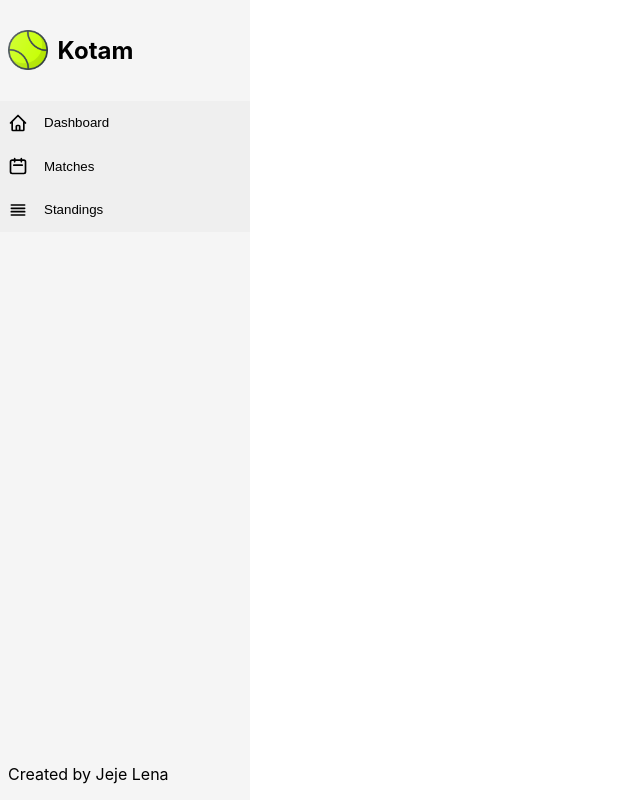
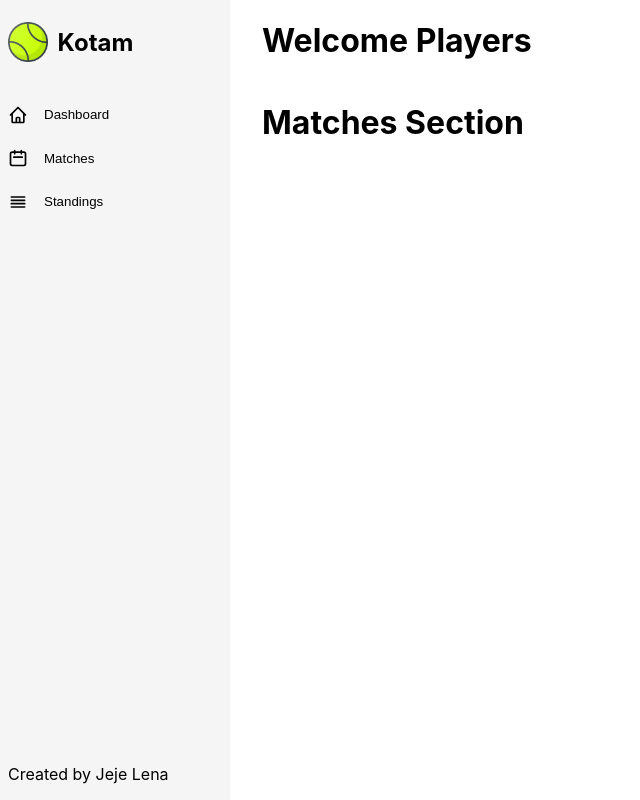
Before and after one commit to AimanFarhanMohdFaruk/kotam_frontend, a Next.js app: page / in a window 1280 px wide. Shown: the whole page, without its empty margins (0-640 px from the left). Built offline with nearby package versions, Linux system fonts and the light colour scheme.

Commit message:
styling center content

```diff
--- /dev/null
+++ b/components/Center/Center.js
@@ -0,0 +1,19 @@
+import styles from "./center.module.css"
+
+
+const Center = () => {
+  return (
+
+    <div className={styles.centerContainer}>
+        <h1>Welcome Players</h1>
+
+        <h1>Matches Section</h1>
+    </div>
+
+
+
+  )
+
+};
+
+export default Center;
--- /dev/null
+++ b/components/Center/center.module.css
@@ -0,0 +1,4 @@
+.centerContainer {
+    display: flex;
+    flex-direction: column;
+}
--- /dev/null
+++ b/components/Sidebar/Sidebar.js
@@ -0,0 +1,43 @@
+import styles from "./sidebar.module.css"
+import { CalendarIcon, HomeIcon, ViewListIcon } from "@heroicons/react/outline"
+import Image from 'next/image'
+import Link from 'next/link'
+
+const SideBar = () => {
+
+
+    return(
+        <>
+        <div className={styles.sideBar}>
+
+            <div className={styles.logoSection}>
+                <Image src="/tennis.png" alt="me" width="40" height="40"/>
+                <h2>Kotam</h2>
+            </div>
+
+            <nav className={styles.nav}>
+                    <button className={styles.navItem}>
+                        <HomeIcon className={styles.navItemImg}/>
+                        <p>Dashboard</p>
+                    </button>
+                    <button className={styles.navItem}>
+                        <CalendarIcon className={styles.navItemImg}/>
+                        <p>Matches</p>
+                    </button>
+                    <button className={styles.navItem}>
+                        <ViewListIcon className={styles.navItemImg}/>
+                        <p>Standings</p>
+                    </button>
+            </nav>
+
+            <div className={styles.sidebarFooter}>
+                <p>Created by Jeje Lena</p>
+            </div>
+
+        </div>
+        </>
+    )
+}
+
+
+export default SideBar;
--- /dev/null
+++ b/components/Sidebar/sidebar.module.css
@@ -0,0 +1,45 @@
+.sideBar{
+    height:100vh;
+    background-color: rgb(245, 245, 245);
+    width: 230px;
+}
+
+.navItemImg {
+    height: 1.25rem;
+    width: 1.25rem;
+}
+
+.logoSection {
+    display: flex;
+    padding-top: 0.5rem;
+    padding-bottom: 1rem;
+    margin-left: 0.5rem;
+    gap: 0.6rem;
+    align-items: center;
+}
+
+.nav {
+    display: flex;
+    flex-direction: column;
+}
+
+.navItem {
+    display: flex;
+    align-items: center;
+    gap: 1rem;
+    border: none;
+    padding-left: 0.5rem;
+    background-color: rgb(245, 245, 245);
+}
+
+.navItem:hover {
+    background-color: lightgrey;
+    cursor: pointer;
+    font-weight: 700;
+}
+
+.sidebarFooter {
+    position: fixed;
+    bottom: 0;
+    margin-left: 0.5rem;
+}
--- a/components/sidebar/Sidebar.js
+++ /dev/null
@@ -1,43 +0,0 @@
-import styles from "./sidebar.module.css"
-import { CalendarIcon, HomeIcon, ViewListIcon } from "@heroicons/react/outline"
-import Image from 'next/image'
-
-
-const SideBar = () => {
-
-
-    return(
-        <>
-        <div className={styles.sideBar}>
-
-            <div className={styles.logoSection}>
-                <Image src="/tennis.png" alt="me" width="40" height="40"/>
-                <h2>Kotam</h2>
-            </div>
-
-            <nav className={styles.nav}>
-                    <button className={styles.navItem}>
-                        <HomeIcon className={styles.navItemImg}/>
-                        <p>Dashboard</p>
-                    </button>
-                    <button className={styles.navItem}>
-                        <CalendarIcon className={styles.navItemImg}/>
-                        <p>Matches</p>
-                    </button>
-                    <button className={styles.navItem}>
-                        <ViewListIcon className={styles.navItemImg}/>
-                        <p>Standings</p>
-                    </button>
-            </nav>
-
-            <div className={styles.sidebarFooter}>
-                <p>Created by Jeje Lena</p>
-            </div>
-
-        </div>
-        </>
-    )
-}
-
-
-export default SideBar;
--- a/components/sidebar/sidebar.module.css
+++ /dev/null
@@ -1,38 +0,0 @@
-.sideBar{
-    height:100vh;
-    background-color: rgb(245, 245, 245);
-    width: 250px;
-}
-
-.navItemImg {
-    height: 1.25rem;
-    width: 1.25rem;
-}
-
-.logoSection {
-    display: flex;
-    padding-top: 1rem;
-    padding-bottom: 1rem;
-    margin-left: 0.5rem;
-    gap: 0.6rem;
-    align-items: center;
-}
-
-.nav {
-    display: flex;
-    flex-direction: column;
-}
-
-.navItem{
-    display: flex;
-    align-items: center;
-    gap: 1rem;
-    border: none;
-    padding-left: 0.5rem;
-}
-
-.sidebarFooter {
-    position: fixed;
-    bottom: 0;
-    margin-left: 0.5rem;
-}
--- a/pages/index.js
+++ b/pages/index.js
@@ -1,9 +1,9 @@
 import _default from 'next/dist/client/router'
 import Head from 'next/head'
-import Image from 'next/image'
-import Link from 'next/link'
 import {useQuery, gql } from "@apollo/client"
-import SideBar from '../components/sidebar/Sidebar'
+import SideBar from '../components/Sidebar/Sidebar'
+import Center from '../components/Center/Center'
+import styles from "../styles/index.module.css"
 
 const GET_USERS = gql`
 query Users {
@@ -24,14 +24,10 @@ export default function Home() {
         <link rel="icon" href="/favicon.ico" />
       </Head>
 
-      <div>
-
-        <main>
+        <main className={styles.mainContainer}>
           <SideBar/>
-          {/* Center */}
+          <Center/>
         </main>
-
-      </div>
 
     </>
   )
--- a/styles/globals.css
+++ b/styles/globals.css
@@ -14,7 +14,3 @@ a {
 * {
   box-sizing: border-box;
 }
-
-.app {
-  height:100vh;
-}
--- /dev/null
+++ b/styles/index.module.css
@@ -0,0 +1,4 @@
+.mainContainer {
+    display: flex;
+    gap: 2rem;
+}
```
